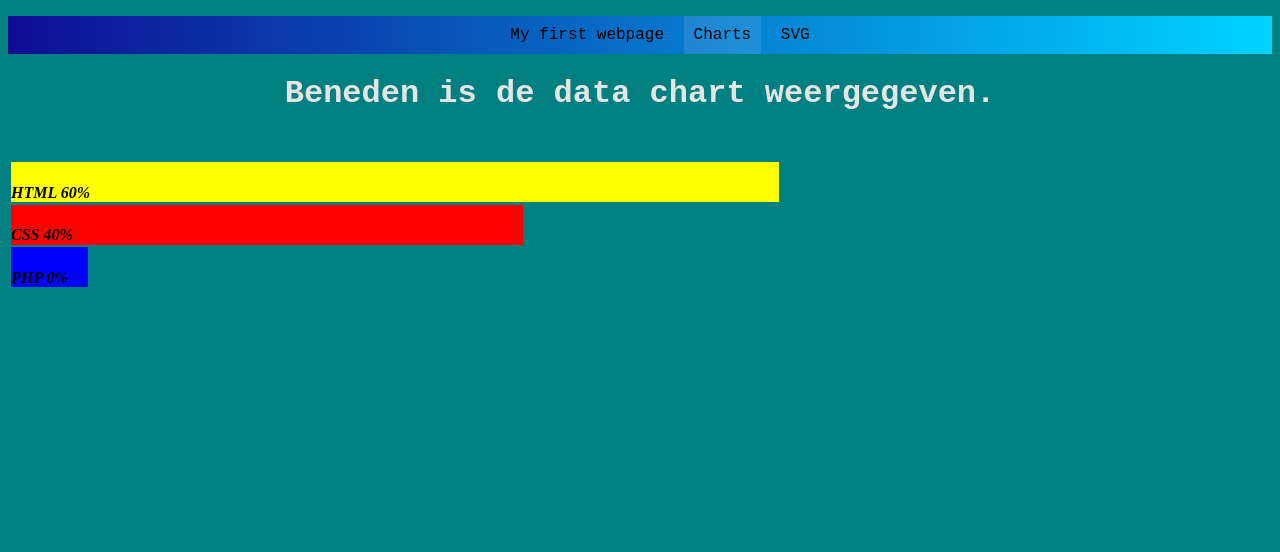
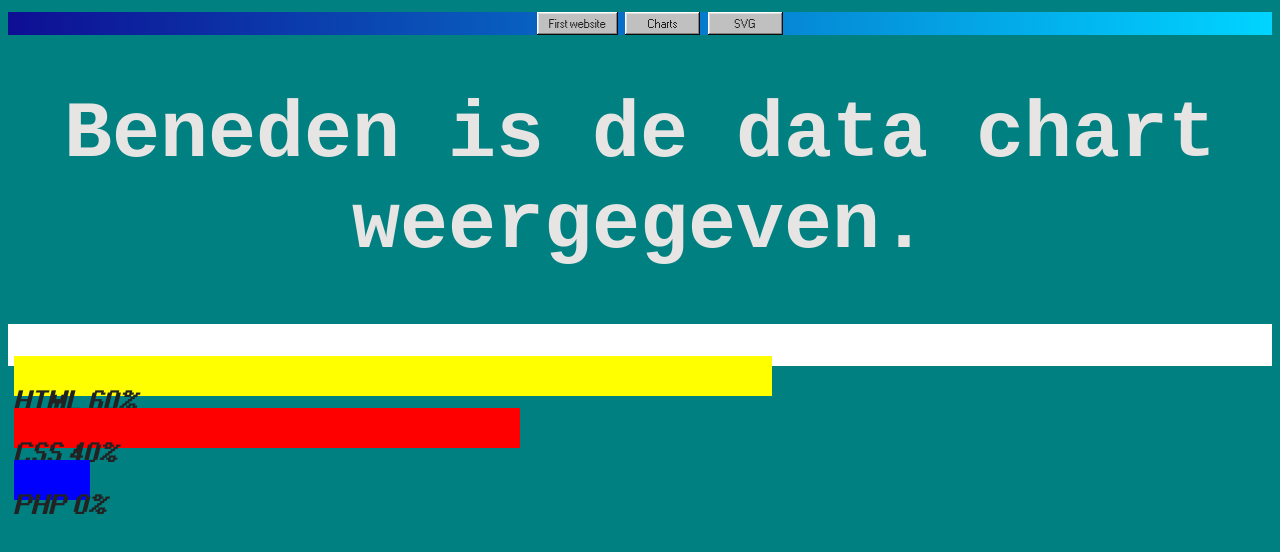
Before and after one commit to DefaltBit/my-hidden-awesome-project, a plain HTML site: page charts.html in a window 1280 px wide. Drawn offline with nearby package versions, Linux system fonts and the light colour scheme.

Commit message:
Add files via upload

```diff
--- a/charts.html
+++ b/charts.html
@@ -3,14 +3,19 @@
     <head>
         <title>Chart</title>
          <link rel="stylesheet" type="text/css" href="css/style.css">
-    </head>
-    <body>
-      <nav>
-        <ul>
-            <li><a href="index.html">My first webpage</a></li>
-            <li class="current"><a href="charts.html">Charts</a></li>
-            <li><a href="svg.html">SVG</a></li>
-        </ul>
+         <link rel="stylesheet" href="https://unpkg.com/98.css">
+         <link rel="icon" href="favicon.bmp">
+     </head>
+     <body>
+         <nav>
+             <ul>
+                 <button onclick="location.href='index.html'">First website</button>
+                 <button onclick="location.href='charts.html'">Charts</button>
+                 <button onclick="location.href='svg.html'">SVG</button>
+                 <!--li class="current"><a href="index.html"> First Website </a></li-->
+                 <!--li><a href="charts.html">Charts</a></li-->
+                 <!--li><a href="svg.html">SVG</a></li-->
+             </ul>
     </nav>
 
         <h1>Beneden is de data chart weergegeven.</h1>
```
Also changed, not shown: index.html (+8 -3 lines), svg.html (+7 -3 lines).
